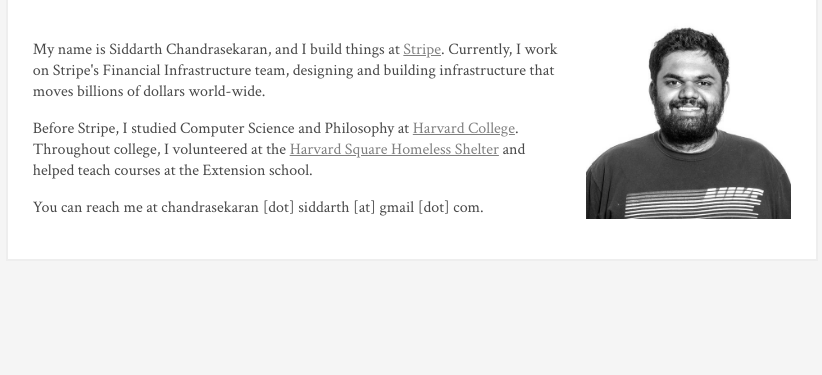
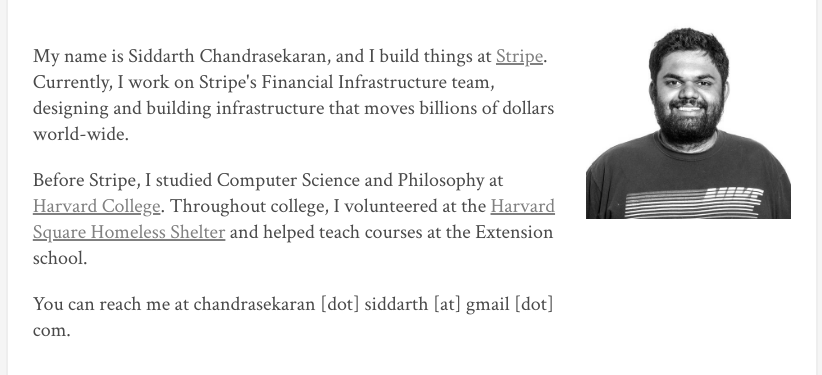
Before and after one commit to siddarth/siddarth.github.io, a plain HTML site: page index.html in a window 1280 px wide. Shown: the part 237-612 px from the top of the page, without its empty margins (228-1050 px from the left). Drawn offline with nearby package versions, Linux system fonts and the light colour scheme.

Commit message:
font size

```diff
--- a/style.css
+++ b/style.css
@@ -1,8 +1,11 @@
 body {
   background-color: #f5f5f5;
   font-family: 'Crimson Text', serif;
-  font-size:16px;
   color: rgba(28, 28, 28, 0.8);
+}
+
+body p {
+  font-size:20px;
 }
 
 #content {
```
